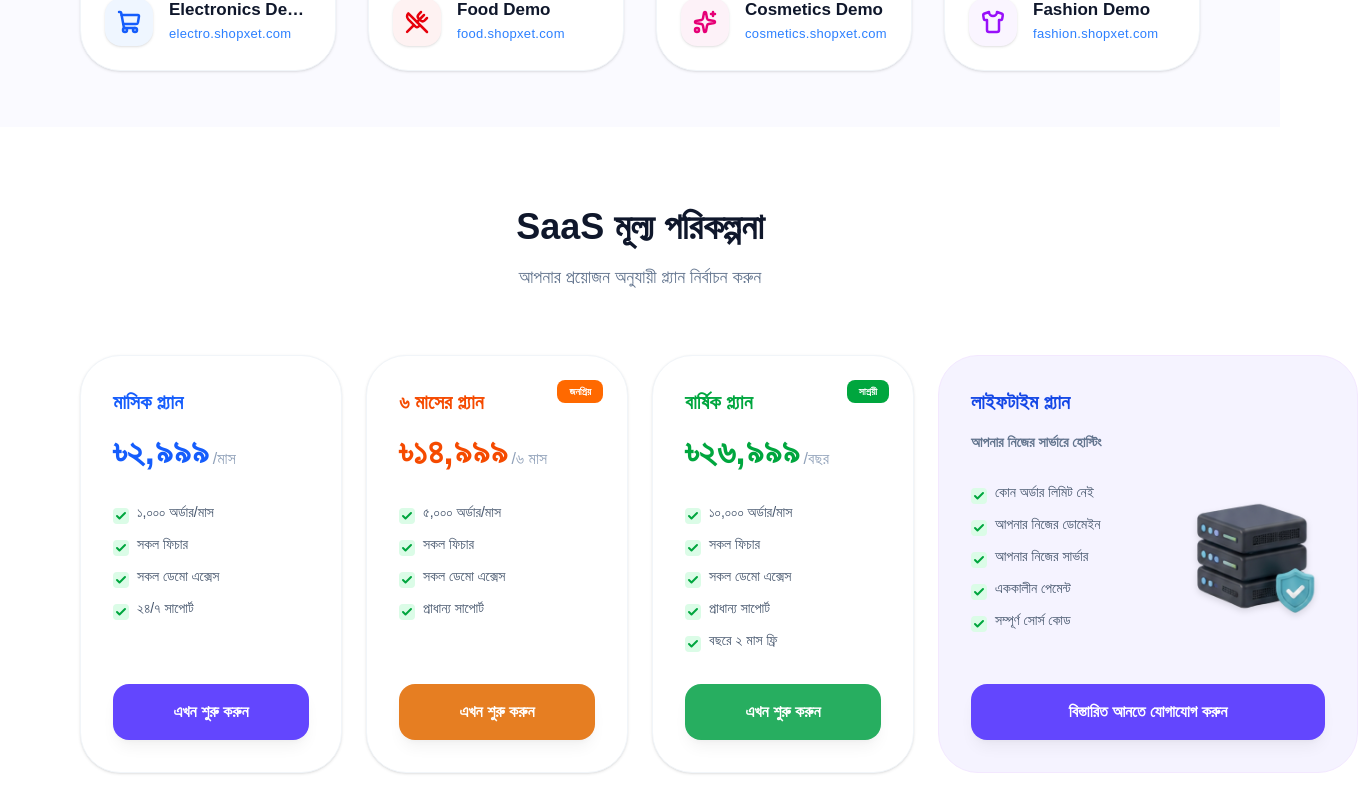
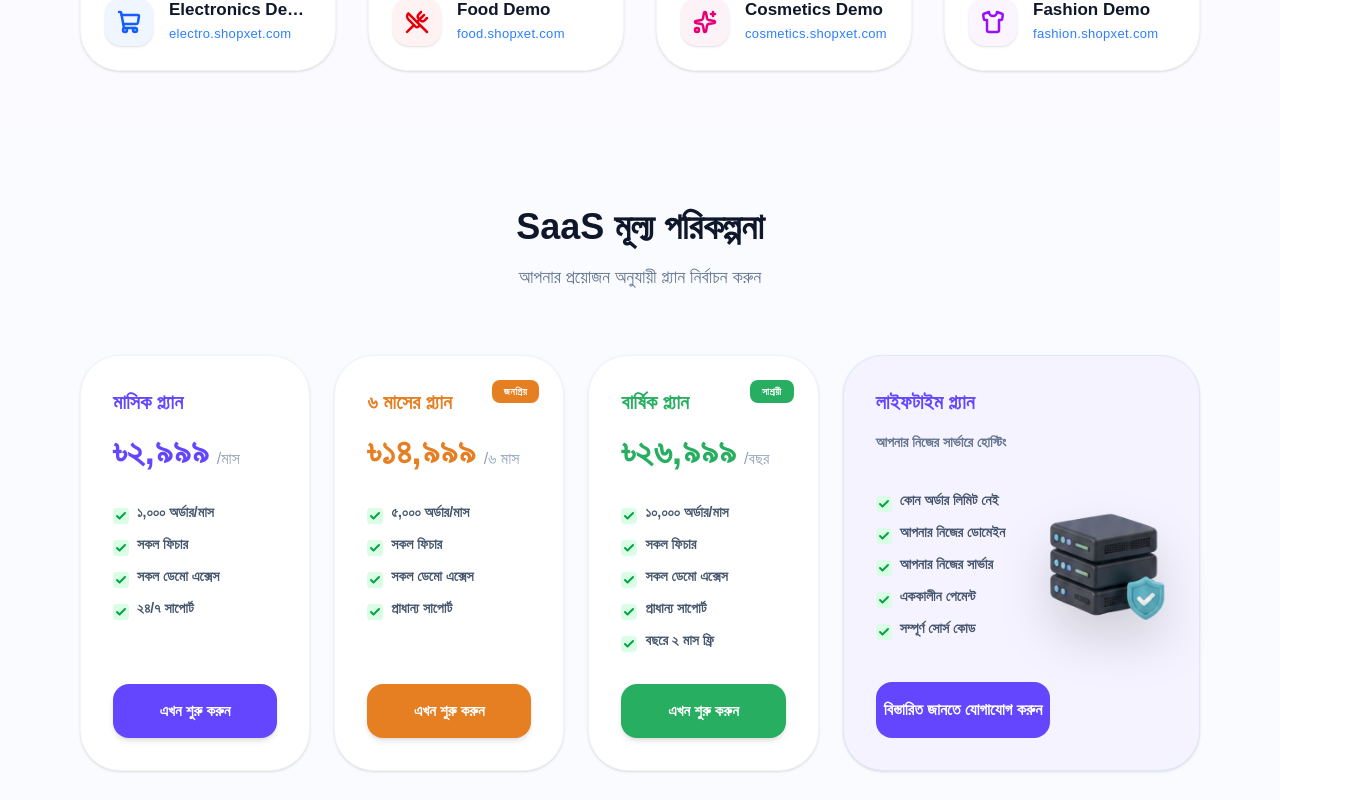
Before and after one commit to sakibhossain22/EcomTara, a Next.js app: page / in a window 1280 px wide. Shown: the part 1880-2680 px from the top of the page, 1358 px wide, since content can reach past the window. Built offline with nearby package versions, Linux system fonts and the light colour scheme.

Commit message:
footer button fixed

```diff
--- a/components/Hero.tsx
+++ b/components/Hero.tsx
@@ -23,7 +23,7 @@ function Hero() {
                         </p>
 
                         <div className="flex flex-col sm:flex-row items-center justify-center lg:justify-start gap-4">
-                            <Link href="/demo" className="w-full sm:w-auto px-8 py-4 bg-[#6346FE] text-white rounded-xl font-bold flex items-center justify-center gap-2 shadow-lg shadow-[#6346FE]/30 hover:-translate-y-1 active:scale-95 transition-all">
+                            <Link href="#demo" className="w-full sm:w-auto px-8 py-4 bg-[#6346FE] text-white rounded-xl font-bold flex items-center justify-center gap-2 shadow-lg shadow-[#6346FE]/30 hover:-translate-y-1 active:scale-95 transition-all">
                                 ডেমো দেখুন <Zap size={18} fill="white" />
                             </Link>
                             <Link href="#pricing" className="w-full sm:w-auto px-8 py-4 border-2 border-[#6346FE] text-[#6346FE] rounded-xl font-bold hover:bg-[#6346FE]/5 transition-all text-center active:scale-95">
--- a/components/Navbar.tsx
+++ b/components/Navbar.tsx
@@ -16,7 +16,7 @@ const Navbar = () => {
         { name: 'ডেমো', href: '#demo' },
         { name: 'ফিচারসমূহ', href: '#features' },
         { name: 'মূল্য পরিকল্পনা', href: '#pricing' },
-        { name: 'লাইফটাইম প্ল্যান', href: '#lifetime' },
+        { name: 'লাইফটাইম প্ল্যান', href: '#pricing' },
         { name: 'ব্লগ', href: '#blog' },
         { name: 'যোগাযোগ', href: '#contact' },
     ];
@@ -54,7 +54,7 @@ const Navbar = () => {
 
                     <div className="hidden lg:flex items-center">
                         <Link
-                            href="/demo"
+                            href="#demo"
                             className="px-8 py-3.5 bg-gradient-to-r bg-[#6346FE] text-white rounded-xl font-hind font-bold text-[16px] shadow-[0_10px_25px_-5px_rgba(99,70,254,0.4)] hover:shadow-[0_15px_30px_-5px_rgba(99,70,254,0.5)] transition-all hover:-translate-y-0.5 active:scale-95"
                         >
                             ডেমো দেখুন
--- a/components/OnePlatform.tsx
+++ b/components/OnePlatform.tsx
@@ -73,7 +73,7 @@ const Features = () => {
               className="group p-4 rounded-3xl bg-white border border-slate-100 shadow-sm hover:shadow-xl hover:shadow-[#6346FE]/5 hover:-translate-y-2 transition-all duration-300 text-center flex flex-col items-center"
             >
               <div className={`w-28 h-28 rounded-2xl ${item.bgColor} ${item.iconColor} flex items-center justify-center mb-6 group-hover:scale-110 transition-transform`}>
-                <item.icon  size={32} strokeWidth={3} />
+                <item.icon  size={40} strokeWidth={3} />
               </div>
 
               <h3 className="text-[17px] font-bold font-lexend text-slate-900 mb-3">
--- a/components/Pricing.tsx
+++ b/components/Pricing.tsx
@@ -1,3 +1,5 @@
+"use client";
+
 import React from 'react';
 import { Check } from 'lucide-react';
 import Image from 'next/image';
@@ -12,6 +14,7 @@ interface PricingPlan {
   badgeColor?: string;
   isCustom?: boolean;
   themeColor: string;
+  btnColor: string;
 }
 
 const Pricing: React.FC = () => {
@@ -22,7 +25,8 @@ const Pricing: React.FC = () => {
       duration: "/মাস",
       features: ["১,০০০ অর্ডার/মাস", "সকল ফিচার", "সকল ডেমো এক্সেস", "২৪/৭ সাপোর্ট"],
       buttonText: "এখন শুরু করুন",
-      themeColor: "text-blue-600",
+      themeColor: "text-[#6346FE]",
+      btnColor: "bg-[#6346FE] hover:bg-[#5235E8]",
     },
     {
       name: "৬ মাসের প্ল্যান",
@@ -31,8 +35,9 @@ const Pricing: React.FC = () => {
       features: ["৫,০০০ অর্ডার/মাস", "সকল ফিচার", "সকল ডেমো এক্সেস", "প্রাধান্য সাপোর্ট"],
       buttonText: "এখন শুরু করুন",
       badge: "জনপ্রিয়",
-      badgeColor: "bg-orange-500",
-      themeColor: "text-orange-600",
+      badgeColor: "bg-[#E67E22]",
+      themeColor: "text-[#E67E22]",
+      btnColor: "bg-[#E67E22] hover:bg-[#D35400]",
     },
     {
       name: "বার্ষিক প্ল্যান",
@@ -41,112 +46,122 @@ const Pricing: React.FC = () => {
       features: ["১০,০০০ অর্ডার/মাস", "সকল ফিচার", "সকল ডেমো এক্সেস", "প্রাধান্য সাপোর্ট", "বছরে ২ মাস ফ্রি"],
       buttonText: "এখন শুরু করুন",
       badge: "সাশ্রয়ী",
-      badgeColor: "bg-green-600",
-      themeColor: "text-green-600",
+      badgeColor: "bg-[#27AE60]",
+      themeColor: "text-[#27AE60]",
+      btnColor: "bg-[#27AE60] hover:bg-[#219150]",
     },
     {
       name: "লাইফটাইম প্ল্যান",
       price: "",
       duration: "",
       features: ["কোন অর্ডার লিমিট নেই", "আপনার নিজের ডোমেইন", "আপনার নিজের সার্ভার", "এককালীন পেমেন্ট", "সম্পূর্ণ সোর্স কোড"],
-      buttonText: "বিস্তারিত আনতে যোগাযোগ করুন",
+      buttonText: "বিস্তারিত জানতে যোগাযোগ করুন",
       isCustom: true,
-      themeColor: "text-blue-700",
+      themeColor: "text-[#6346FE]",
+      btnColor: "bg-[#6346FE] hover:bg-[#5235E8]",
     },
   ];
 
   return (
-    <section className="py-20 bg-white" id="pricing">
-      <div className="px-6 lg:px-20">
+    <section className="py-20 bg-[#FAFBFF]" id="pricing">
+      <div className=" px-6 lg:px-20">
         <div className="text-center mb-16">
-          <h2 className="text-3xl md:text-4xl font-black font-lexend text-slate-900 mb-4">
+          <h2 className="text-3xl md:text-4xl font-black text-slate-900 mb-4 font-lexend">
             SaaS মূল্য পরিকল্পনা
           </h2>
-          <p className="text-lg text-slate-500 font-hind font-medium">
+          <p className="text-lg text-slate-500 font-medium font-hind">
             আপনার প্রয়োজন অনুযায়ী প্ল্যান নির্বাচন করুন
           </p>
         </div>
-        <div className="grid grid-cols-1 md:grid-cols-2 lg:grid-cols-4 gap-6 items-stretch">
-          {plans.map((plan, index) => (
-            <div
-              key={index}
-              className={`relative flex flex-col p-8 rounded-[2.5rem] border transition-all duration-500 hover:-translate-y-2 ${
-                plan.isCustom
-                ? 'bg-[#F5F3FF] border-purple-100 lg:col-span-1 xl:min-w-[420px]'
-                : 'bg-white border-slate-100 shadow-sm hover:shadow-xl'
-              }`}
-            >
+
+        <div className="grid grid-cols-1 md:grid-cols-2 lg:grid-cols-6 gap-6 items-stretch">
+
+          {/* Inner Grid for Tablet: এখানে md স্ক্রিনে ২ কলাম হবে */}
+          <div className="md:col-span-2 lg:col-span-4 grid grid-cols-1 sm:grid-cols-2 xl:grid-cols-3 gap-6">
+            {plans.slice(0, 3).map((plan, index) => (
+              <div key={index} className="relative flex flex-col p-8 rounded-[2.5rem] border bg-white border-slate-100 shadow-sm hover:shadow-xl transition-all duration-500">
                 {plan.badge && (
-                <div className={`absolute top-6 right-6 ${plan.badgeColor} text-white text-[10px] font-bold px-3 py-1 rounded-lg uppercase`}>
+                  <div className={`absolute top-6 right-6 ${plan.badgeColor} text-white text-[10px] font-bold px-3 py-1 rounded-lg uppercase tracking-wider`}>
                     {plan.badge}
                   </div>
                 )}
                 <div className="mb-8">
-                <h3 className={`text-xl font-bold font-lexend mb-4 ${plan.themeColor}`}>
-                  {plan.name}
-                </h3>
-
-                {!plan.isCustom ? (
+                  <h3 className={`text-xl font-bold mb-4 ${plan.themeColor}`}>{plan.name}</h3>
                   <div className="flex items-baseline gap-1">
                     <span className={`text-4xl font-black ${plan.themeColor}`}>৳{plan.price}</span>
-                    <span className="text-slate-400 font-medium font-hind">{plan.duration}</span>
+                    <span className="text-slate-400 font-medium ml-1">{plan.duration}</span>
                   </div>
-                ) : (
-                  <p className="text-sm text-slate-500 font-hind font-semibold">আপনার নিজের সার্ভারে হোস্টিং</p>
-                )}
                 </div>
-
-              <div className="flex-1 mb-8">
-                {plan.isCustom ? (
-                  <div className="grid grid-cols-5 gap-2 items-center">
-                    <div className="col-span-3 space-y-3">
+                <div className="flex-1 mb-8 space-y-3">
                   {plan.features.map((feature, i) => (
                     <div key={i} className="flex items-start gap-2">
                       <div className="mt-1 shrink-0 w-4 h-4 rounded bg-green-100 text-green-600 flex items-center justify-center">
                         <Check size={12} strokeWidth={4} />
                       </div>
-                          <span className="text-slate-600 font-hind text-[14px] font-medium leading-tight">
-                            {feature}
-                          </span>
+                      <span className="text-slate-600 text-[14px] font-bold leading-tight">{feature}</span>
                     </div>
                   ))}
                 </div>
+                <button className={`w-full py-4 cursor-pointer rounded-2xl font-black text-[15px] transition-all duration-300 ${plan.btnColor} text-white shadow-md active:scale-95`}>
+                  {plan.buttonText}
+                </button>
+              </div>
+            ))}
 
-                    <div className="col-span-2 flex justify-center">
-                      <Image
-                        src="/server.png"
-                        alt="Server"
-                        width={120}
-                        height={120}
-                        quality={75}
-                        className="w-full max-w-[120px] h-auto object-contain drop-shadow-md"
-                      />
-                    </div>
-                  </div>
-                ) : (
-                  <div className="space-y-3">
-                    {plan.features.map((feature, i) => (
+            {/* Mobile & Tablet Lifetime Card (Hidden on Desktop) */}
+            <div className="lg:hidden relative flex flex-col p-8 rounded-[2.5rem] border bg-[#F5F3FF] border-indigo-100 shadow-sm">
+              <h3 className="text-xl font-bold mb-4 text-[#6346FE]">লাইফটাইম প্ল্যান</h3>
+              <div className="flex relative flex-1 flex-col sm:flex-row  gap-4 mb-8">
+                <div className="space-y-3 flex-1">
+                  {plans[3].features.map((feature, i) => (
                     <div key={i} className="flex items-start gap-2">
                       <div className="mt-1 shrink-0 w-4 h-4 rounded bg-green-100 text-green-600 flex items-center justify-center">
                         <Check size={12} strokeWidth={4} />
                       </div>
-                        <span className="text-slate-600 font-hind text-[14px] font-medium leading-tight">
-                          {feature}
-                        </span>
+                      <span className="text-slate-600 text-[14px] font-bold leading-tight">{feature}</span>
                     </div>
                   ))}
                 </div>
-                )}
+                <div className="w-24 h-24 absolute bottom-0 right-0 shrink-0">
+                  <Image src="/server.png" alt="Server" width={100} height={100} className="w-full h-auto object-contain drop-shadow-xl" />
                 </div>
-              <button className={`w-full py-4 rounded-2xl font-bold font-hind transition-all duration-300 ${
-                index === 1 ? 'bg-[#E67E22] hover:bg-[#D35400]' :
-                index === 2 ? 'bg-[#27AE60] hover:bg-[#219150]' :
-                'bg-[#6346FE] hover:bg-[#5235E8]'
-              } text-white shadow-lg shadow-black/5`}>
-                {plan.buttonText}
+              </div>
+              <button className="w-full cursor-pointer py-4 rounded-2xl font-black text-white bg-[#6346FE]">
+                {plans[3].buttonText}
               </button>
             </div>
+          </div>
+
+          {/* Desktop Lifetime Card (Visible only on lg and above) */}
+          <div className="hidden lg:flex lg:col-span-2 relative flex-col p-8 rounded-[2.5rem] border bg-[#F5F3FF] border-indigo-100 shadow-sm transition-all duration-500">
+            <div className="mb-8">
+              <h3 className="text-xl font-bold mb-4 text-[#6346FE]">লাইফটাইম প্ল্যান</h3>
+              <p className="text-sm text-slate-500 font-bold mb-2">আপনার নিজের সার্ভারে হোস্টিং</p>
+            </div>
+
+            <div className="flex-1 mb-8">
+              <div className="flex flex-col xl:flex-row items-center gap-6">
+                <div className="space-y-3 flex-1 w-full">
+                  {plans[3].features.map((feature, i) => (
+                    <div key={i} className="flex items-start gap-2">
+                      <div className="mt-1 shrink-0 w-4 h-4 rounded bg-green-100 text-green-600 flex items-center justify-center">
+                        <Check size={12} strokeWidth={4} />
+                      </div>
+                      <span className="text-slate-600 text-[14px] font-bold leading-tight">{feature}</span>
+                    </div>
                   ))}
+                </div>
+                <div className="w-2/5 shrink-0">
+                  <Image src="/server.png" alt="Server" width={160} height={160} className="w-full h-auto object-contain drop-shadow-2xl" />
+                </div>
+              </div>
+            </div>
+
+            <button className="w-3/5 cursor-pointer py-4 rounded-2xl font-black text-white bg-[#6346FE]">
+              {plans[3].buttonText}
+            </button>
+          </div>
+
         </div>
       </div>
     </section>
```
Also changed, not shown: components/Footer.tsx (+8 -3 lines). Lines whose indentation alone changed are shown as unchanged.
